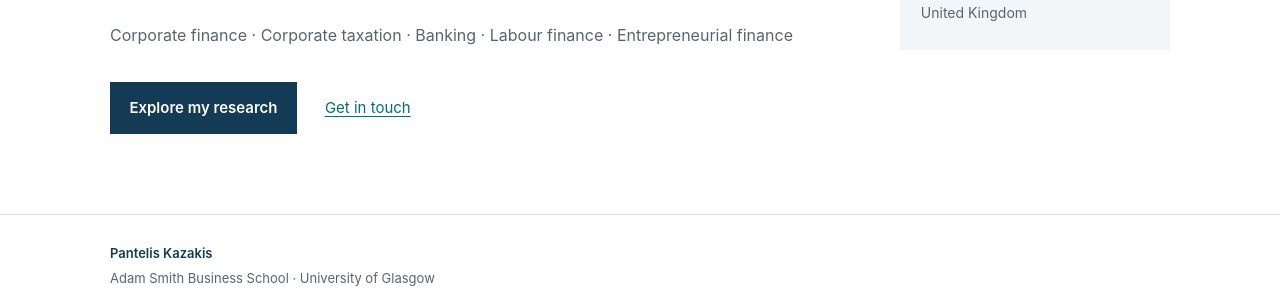
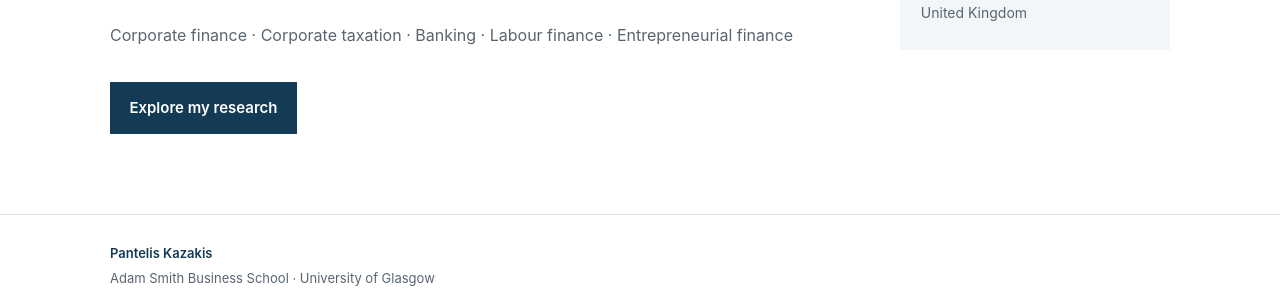
Before and after one commit to panteliskazakis/panteliskazakis.github.io, a Jekyll site: the page built from index.md, in a window 1280 px wide. Shown: the part 651-942 px from the top of the page. Built offline with Jekyll 4.4.1, drawn with Linux system fonts in a browser that asks for light colours.

Commit message:
Add files via upload

```diff
--- a/_layouts/home.html
+++ b/_layouts/home.html
@@ -8,7 +8,7 @@ layout: default
     <div class="prose">{{ content }}</div>
     <div class="home-actions">
       <a class="button" href="{{ '/research.html' | relative_url }}">Explore my research</a>
-      <a class="text-link" href="mailto:{{ site.email }}">Get in touch</a>
+      <!-- <a class="text-link" href="mailto:{{ site.email }}">Get in touch</a> -->
     </div>
   </div>
   <aside class="profile" aria-label="Photograph and contact details">
```
